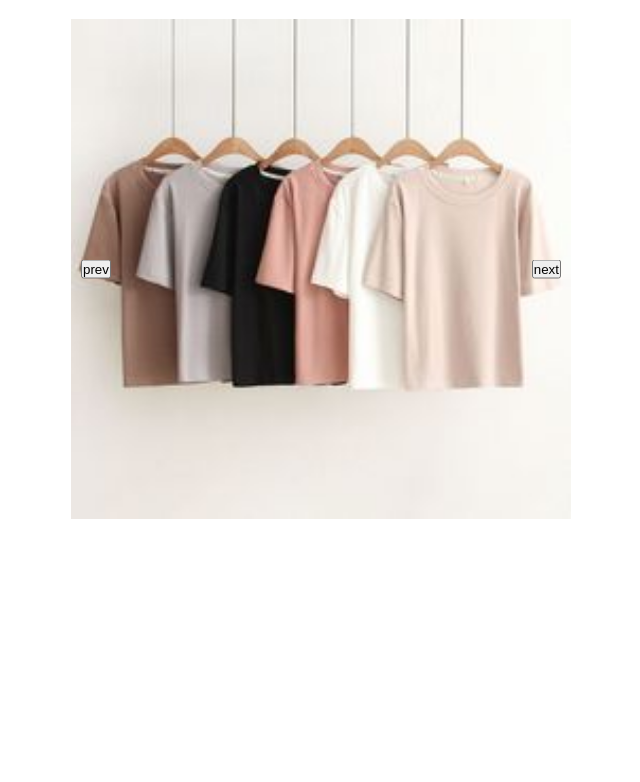
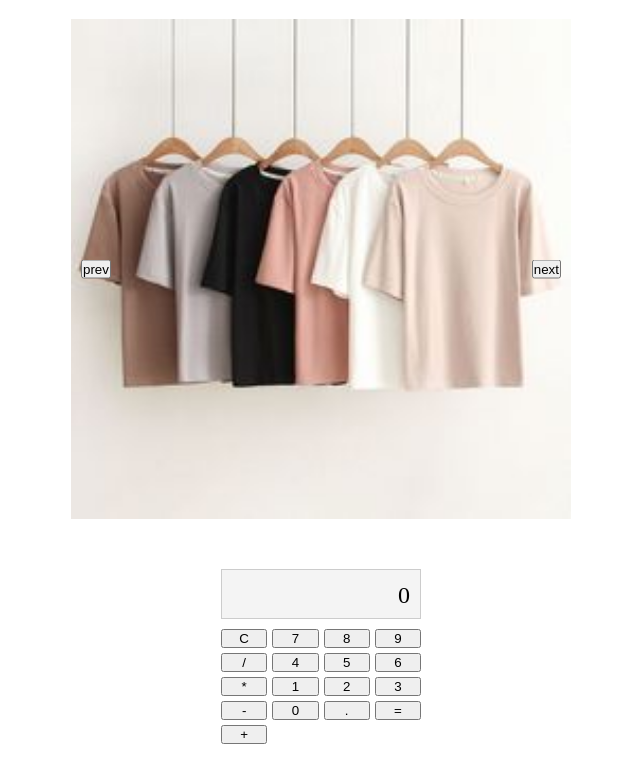
Before and after one commit to alberthernadez/entrega-java, a plain HTML site: page index.html in a window 1280 px wide. Shown: the part 68-850 px from the top of the page, without its empty margins (319-959 px from the left). Before the commit the page ends 800 px from the top, so only its background shows below. Drawn offline with Linux system fonts and the light colour scheme.

Commit message:
agregado de calculadora

```diff
--- a/estilo.css
+++ b/estilo.css
@@ -51,3 +51,28 @@
 .carousel-next{
     right: 10px;
 }
+
+
+.calculator {
+    margin: 50px auto;
+    width: 200px;
+    text-align: center;
+}
+
+.display {
+    width: 100%;
+    height: 50px;
+    background-color: #f4f4f4;
+    border: 1px solid #ccc;
+    font-size: 24px;
+    text-align: right;
+    padding-right: 10px;
+    line-height: 50px;
+    margin-bottom: 10px;
+}
+
+.buttons {
+    display: grid;
+    grid-template-columns: repeat(4, 1fr);
+    gap: 5px;
+}
--- a/index.html
+++ b/index.html
@@ -42,9 +42,32 @@
 
         <button class="carousel-prev" id="carousel-prev">prev</button>
         <button class="carousel-next" id="carousel-next">next</button>
-
     </section>
 
+    <div class="calculator">
+        <div class="display" id="display">0</div>
+        <div class="buttons">
+            <button onclick="clearDisplay()">C</button>
+            <button onclick="appendToDisplay('7')">7</button>
+            <button onclick="appendToDisplay('8')">8</button>
+            <button onclick="appendToDisplay('9')">9</button>
+            <button onclick="appendToDisplay('/')">/</button>
+
+            <button onclick="appendToDisplay('4')">4</button>
+            <button onclick="appendToDisplay('5')">5</button>
+            <button onclick="appendToDisplay('6')">6</button>
+            <button onclick="appendToDisplay('*')">*</button>
+
+            <button onclick="appendToDisplay('1')">1</button>
+            <button onclick="appendToDisplay('2')">2</button>
+            <button onclick="appendToDisplay('3')">3</button>
+            <button onclick="appendToDisplay('-')">-</button>
+
+            <button onclick="appendToDisplay('0')">0</button>
+            <button onclick="appendToDisplay('.')">.</button>
+            <button onclick="calculate()">=</button>
+            <button onclick="appendToDisplay('+')">+</button>
+        </div>
     <script src="./js/index.js"></script>
 </body>
 
--- a/js/index.js
+++ b/js/index.js
@@ -34,3 +34,25 @@ function carouselActualizacion(){
 }
 
 carouselActualizacion();
+
+let display = document.getElementById('display');
+
+function clearDisplay() {
+    display.innerText = '0';
+}
+
+function appendToDisplay(value) {
+    if (display.innerText === '0' && value !== '.') {
+        display.innerText = value;
+    } else {
+        display.innerText += value;
+    }
+}
+
+function calculate() {
+    try {
+        display.innerText = eval(display.innerText);
+    } catch {
+        display.innerText = 'Error';
+    }
+}
```
